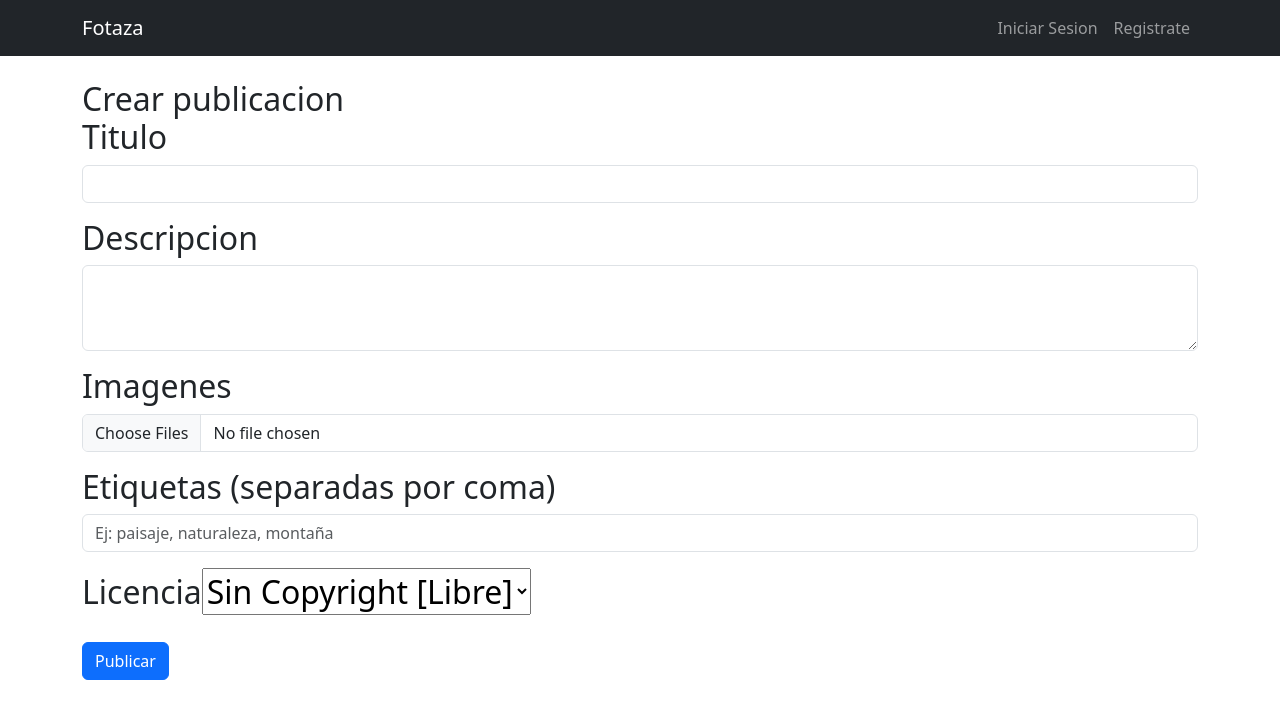
After one commit to emadupre/fotaza, a Node server app: template views/publicar.pug in a window 1280 px wide. The commit adds this page. Shown: the top 719 px of the page. Run offline with Node 20, Linux system fonts and the light colour scheme; the template is opened without the code that fills it, so the values that code supplies are empty; some libraries are stand-ins or nearby versions.

Commit message:
Implementación de la funcionalidad de publicación: se agregó la lógica para subir imágenes, procesar marcas de agua y crear publicaciones. Se añadieron las vistas correspondientes para crear y mostrar publicaciones.

```diff
--- a/app.js
+++ b/app.js
@@ -10,8 +10,39 @@ const {
   requiereAutenticacion,
   requiereInvitado,
 } = require("./middlewares/auth");
+const multer = require("multer");
+const sharp = require("sharp");
+const fs = require("fs");
+const { url } = require("inspector");
 
 const app = express();
+
+//config para el multer y que guarde las imagenes en ->/uploads
+const storage = multer.diskStorage({
+  destination: (req, file, cb) => {
+    cb(null, "uploads/");
+  },
+  filename: (req, file, cb) => {
+    const uniqueName = Date.now() + "-" + Math.round(Math.random() * 1e9);
+    cb(null, uniqueName + path.extname(file.originalname));
+  },
+});
+
+const uploads = multer({
+  storage,
+  limits: { fileSize: 5 * 1024 * 1024 }, // con esto ya defino que el maximo de la imagen sea 5mb para ahorrar espacio en la bd
+  fileFilter: (req, file, cb) => {
+    const tiposPermitidos = /jpeg|jpg|png|gif|webp/;
+    const ext = tiposPermitidos.test(
+      path.extname(file.originalname).toLowerCase(),
+    );
+    const mime = tiposPermitidos.test(file.mimetype);
+    if (ext && mime) {
+      return cb(null, true);
+    }
+    cb(new Error("Solo imageenes (jpeg, jpg, png, gif, webp)"));
+  },
+});
 
 // para las sesiones
 
@@ -28,6 +59,7 @@ app.use(
 app.use(express.urlencoded({ extended: true }));
 app.use(express.json());
 app.use(express.static(path.join(__dirname, "public")));
+app.use("/uploads", express.static(path.join(__dirname, "uploads")));
 
 // middleware para pasar los usuarios
 app.use((req, res, next) => {
@@ -38,6 +70,22 @@ app.use((req, res, next) => {
 // pug
 app.set("view engine", "pug");
 app.set("views", path.join(__dirname, "views"));
+
+// funcion para las marcas de agua, creamos un SVG
+async function crearMarcaAgua(texto) {
+  const textoEscapado = texto
+    .replace(/&/g, "&amp;")
+    .replace(/</g, "&lt;")
+    .replace(/>/g, "&gt;");
+  const svg = `
+    <svg width="400" height="60" xmlns="http://www.w3.org/2000/svg">
+      <text x="10" y="40" font-family="Arial" font-size="20" fill="white" opacity="0.7">
+        ${textoEscapado}
+      </text>
+    </svg>
+  `;
+  return Buffer.from(svg);
+}
 
 // rutas
 app.get("/", (req, res) => {
@@ -141,6 +189,138 @@ app.get("/perfil/:id", requiereAutenticacion, async (req, res) => {
   }
 });
 
+// form publicar
+app.get("/publicar", requiereAutenticacion, (req, res) => {
+  res.render("publicar");
+});
+
+//procesar nueva publicacion
+app.post(
+  "/publicar",
+  requiereAutenticacion,
+  uploads.array("imagenes", 5),
+  async (req, res) => {
+    try {
+      const { titulo, descripcion, etiquetas, licencia, marca_agua_texto } =
+        req.body;
+      const { Publicacion, Imagen, Etiqueta } = require("./models");
+      //creamos la publi
+      const publicacion = await Publicacion.create({
+        titulo,
+        descripcion,
+        usuario_id: req.session.usuario.id,
+      });
+
+      // acá procesamos todas las imagenes en caso de haber + de 1 imagen
+      // implementación futura (investigar) si es posible poder subir fotos de + de 5mb y comprimirlas
+      for (const file of req.files) {
+        let nombreArchivo = file.filename;
+
+        //si tiene copy aplica marca de agua
+        if (licencia === "con_copyright" && marca_agua_texto) {
+          const nombreConMarca = "wm-" + file.filename;
+          const texto = marca_agua_texto || "© " + req.session.usuario.nombre;
+
+          await sharp(file.path)
+            .composite([
+              {
+                input: await crearMarcaAgua(texto),
+                gravity: "southeast",
+              },
+            ])
+            .toFile("uploads/" + nombreConMarca);
+
+          //y eliminamos el archivo original
+          fs.unlinkSync(file.path);
+          nombreArchivo = nombreConMarca;
+        }
+
+        //guardamos en la BD
+        await Imagen.create({
+          url: "/uploads/" + nombreArchivo,
+          publicacion_id: publicacion.id,
+          licencia,
+          marca_agua_texto:
+            licencia === "con_copyright" ? marca_agua_texto : null,
+        });
+      }
+
+      //procesamos las etiquetas de la publi
+      if (etiquetas) {
+        const { PublicacionEtiqueta } = require("./models");
+        const nombresEtiquetas = etiquetas
+          .split(",")
+          .map((e) => e.trim())
+          .filter((e) => e);
+        for (const nombre of nombresEtiquetas) {
+          const [etiqueta] = await Etiqueta.findOrCreate({ where: { nombre } });
+          //aca usamos directamente la tabla intermedia
+          await PublicacionEtiqueta.create({
+            publicacion_id: publicacion.id,
+            etiqueta_id: etiqueta.id,
+          }).catch((err) => {
+            //ignoramos si ya existe por la PK compuesta
+            if (err.name !== "SequelizeUniqueConstraintError") throw err;
+          });
+        }
+      }
+
+      res.redirect("/perfil");
+    } catch (error) {
+      console.error(error);
+      res.status(500).send("Error al crear la publicacion");
+    }
+  },
+);
+
+// ver publicacion
+app.get('/publicaciones/:id', async (req, res) => {
+  try {
+    const { Publicacion, Imagen, Etiqueta, Comentario, Usuario: UsuarioModel } = require('./models');
+
+    const publicacion = await Publicacion.findByPk(req.params.id, {
+      include: [
+        {
+          model: Imagen,
+        },
+        {
+          model: Etiqueta,
+        },
+        {
+          model: UsuarioModel,
+          attributes: ['id', 'nombre'],
+        }
+      ]
+    });
+
+    if (!publicacion) {
+      return res.status(400).send('Publicacion no encontrada');
+    }
+
+    //comentarios
+    const comentarios = await Comentario.findAll({
+      where: {
+        imagen_id: publicacion.Imagens[0]?.id
+      },
+      include: [
+        {
+          model: UsuarioModel, attributes: ['id', 'nombre']
+        }
+      ],
+      order: [['fecha', 'ASC']]
+    });
+
+    res.render('publicacion', {
+      publicacion,
+      comentarios,
+      esAutor: req.session.usuario && req.session.usuario.id === publicacion.usuario_id,
+    });
+  } catch (error) {
+    console.error(error);
+    res.status(500).send('Error al cargar publicacion');
+  }
+});
+
 //sync bd y arrancar el servidor
 const PORT = process.env.PORT || 3001;
 
--- a/views/layout.pug
+++ b/views/layout.pug
@@ -15,6 +15,8 @@ html(lang="en")
           ul.navbar-nav.ms-auto
             if usuario
               li.nav-item
+                a.nav-link(href="/publicar") Publicar
+              li.nav-item
                 a.nav-link(href="/perfil") Mi Perfil
               li.nav-item
                 a.nav-link(href="/logout") Cerrar Sesion
--- /dev/null
+++ b/views/publicar.pug
@@ -0,0 +1,32 @@
+extends layout.pug
+
+block content
+  h2 Crear publicacion
+    form(action="/publicar" method="POST" enctype="multipart/form-data")
+      .mb-3
+        label.form-label(for="titulo") Titulo
+        input#titulo.form-control(type="text" name="titulo" required)
+      .mb-3
+        label.form-label(for="descripcion") Descripcion
+        textarea#descripcion.form-control(name="descripcion" rows="3")
+      .mb-3
+        label.form-label(for="imagenes") Imagenes
+        input#imagenes.form-control(type="file" name="imagenes" multiple accept="image/*" required)
+      .mb-3
+        label.form-label(for="etiquetas") Etiquetas (separadas por coma)
+        input#etiquetas.form-control(type="text" name="etiquetas" placeholder="Ej: paisaje, naturaleza, montaña")
+      .mb-3
+        label.form-label(for="licencia") Licencia
+        select#licencia.form-label(name="licencia")
+          option(value="sin_copyright") Sin Copyright [Libre]
+          option(value="con_copyright") Con Copyright
+      .mb-3#marcaAguaGrupo(style="display:none")
+        label.form-label(for="marca_agua_texto") Texto para marca de agua
+        input#marca_agua_texto.form-control(type="text" name="marca_agua_texto" placeholder="@ Tu nombre/usuario")
+      button.btn.btn-primary(type="submit") Publicar
+
+  script.
+    document.getElementById('licencia').addEventListener('change', function(){
+      const grupo = document.getElementById('marcaAguaGrupo');
+      grupo.style.display = this.value === 'con_copyright' ? 'block' : 'none';
+    });
```
Also changed, not shown: views/publicacion.pug (added, +99 -0 lines), 1 other file.
